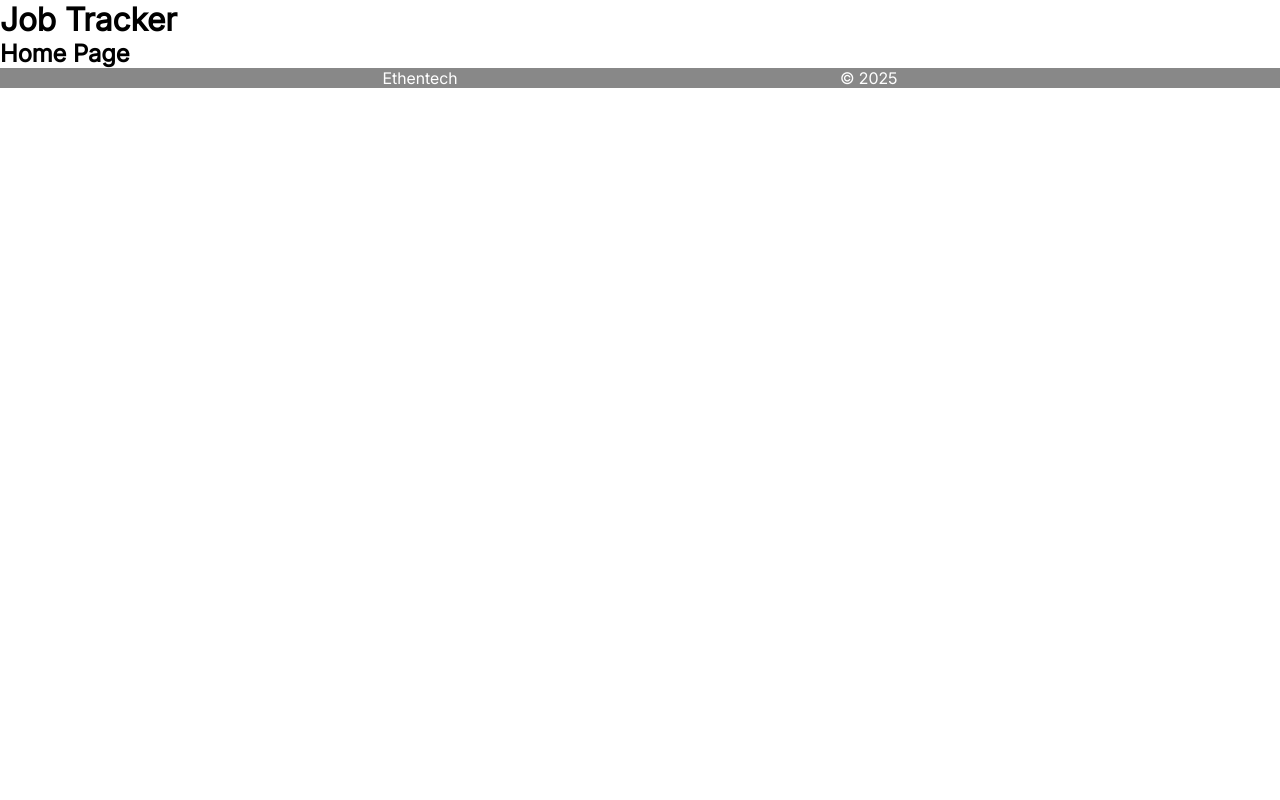
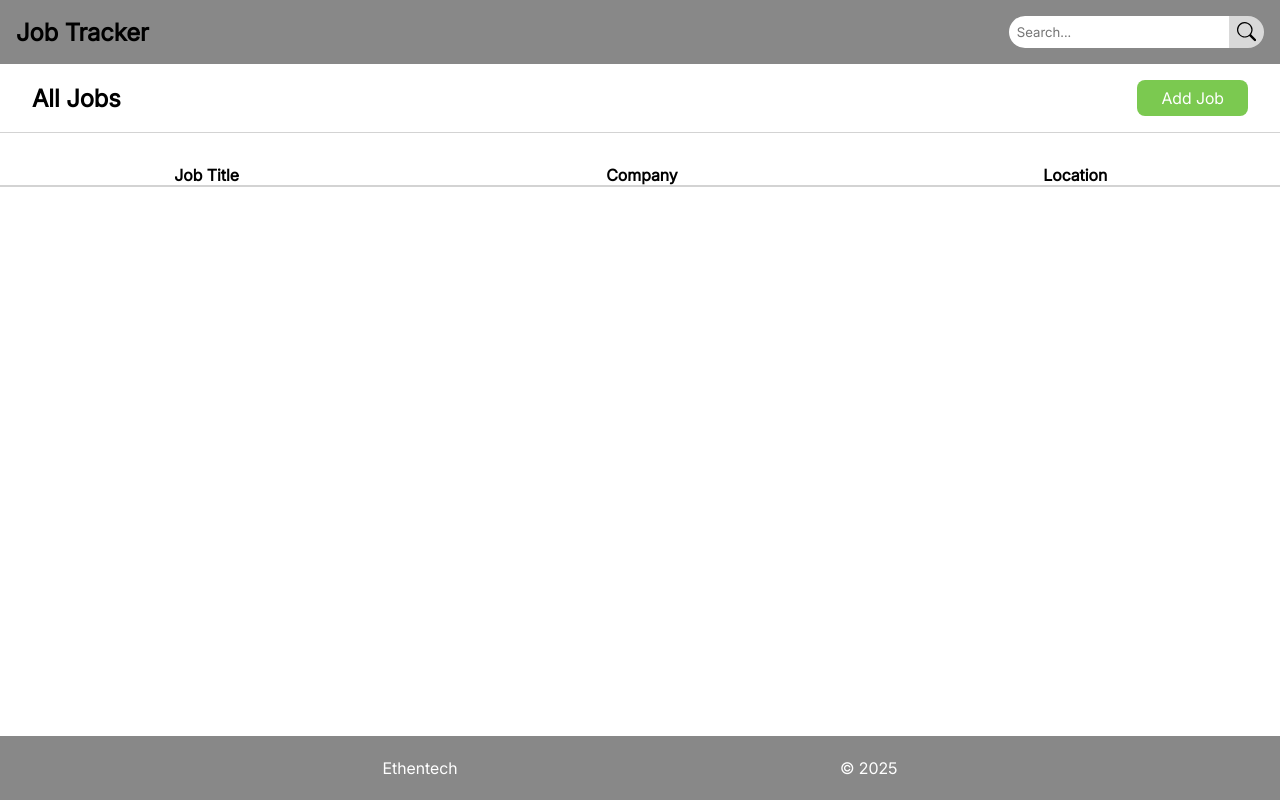
Before and after one commit to msizi007/Job_Application_Tracker, a React (Vite) app: page /home in a window 1280 px wide. Built offline with nearby package versions, Linux system fonts and the light colour scheme.

Commit message:
added components for home page

```diff
--- a/public/db.json
+++ b/public/db.json
@@ -9,6 +9,26 @@
       "id": "d351",
       "username": "jake",
       "password": "123"
+    },
+    {
+      "id": "a804",
+      "username": "Dlozi",
+      "password": "1234"
+    },
+    {
+      "id": "f7e8",
+      "username": "Dlozi",
+      "password": "123"
+    },
+    {
+      "id": "52cb",
+      "username": "msizi",
+      "password": "8888"
+    },
+    {
+      "id": "3737",
+      "username": "Msizi",
+      "password": "999"
     }
   ],
   "jobs": []
--- a/src/components/Button.tsx
+++ b/src/components/Button.tsx
@@ -1,6 +1,6 @@
 interface Props {
   text: string;
-  onclick: () => void | Promise<void>;
+  onclick: (e?: React.MouseEvent<HTMLButtonElement>) => void | Promise<void>;
   style?: React.CSSProperties;
 }
 
--- a/src/components/Footer.tsx
+++ b/src/components/Footer.tsx
@@ -10,7 +10,7 @@ export default function Footer() {
 }
 
 const _footer: React.CSSProperties = {
-  height: "8%",
+  height: "8vh",
   display: "flex",
   justifyContent: "space-evenly",
   alignItems: "center",
--- a/src/components/InputField.tsx
+++ b/src/components/InputField.tsx
@@ -8,17 +8,17 @@ interface Props {
   field: string;
   setField: Dispatch<SetStateAction<string>>;
   icon: IconType;
+  style?: React.CSSProperties;
 }
 
 export default function InputField(props: Props) {
   return (
-    <div style={_inputGroup}>
+    <div style={{ ..._inputGroup, ...props.style }}>
       <div style={_inputIcon}>{props.icon && <props.icon />}</div>
       <input
         type={props.type}
         style={_input}
-        id="inlineFormInputGroupUsername"
-        placeholder="Username"
+        placeholder={props.placeholder}
         value={props.field}
         onChange={(e) => props.setField(e.target.value)}
         required
@@ -28,7 +28,6 @@ export default function InputField(props: Props) {
 }
 
 const _inputGroup: React.CSSProperties = {
-  margin: "1.5rem 0",
   display: "flex",
 };
 
@@ -39,4 +38,5 @@ const _inputIcon: React.CSSProperties = {
 
 const _input: React.CSSProperties = {
   width: "100%",
+  marginLeft: "-1px",
 };
--- a/src/components/Navbar.tsx
+++ b/src/components/Navbar.tsx
@@ -1,6 +1,23 @@
+import { Color } from "../context/_css";
+import Searchbar from "./Searchbar";
+
 export default function Navbar() {
-  return <div className="navbar">
-    <h1>Job Tracker</h1>
+  return (
+    <div style={_navbar}>
+      <h1 style={_h1}>Job Tracker</h1>
+      <Searchbar />
+    </div>
+  );
+}
 
-  </div>;
-}
+const _navbar: React.CSSProperties = {
+  height: "8vh",
+  display: "flex",
+  justifyContent: "space-between",
+  alignItems: "center",
+  backgroundColor: Color.Gray,
+  padding: "1rem",
+};
+const _h1: React.CSSProperties = {
+  fontSize: "1.5rem",
+};
--- a/src/components/Searchbar.tsx
+++ b/src/components/Searchbar.tsx
@@ -1,20 +1,35 @@
 import React from "react";
+import { BsSearch } from "react-icons/bs";
 
 export default function Searchbar() {
   return (
     <div style={searchBar}>
-      <input type="text" placeholder="Search..." />
+      <input style={searchInput} type="text" placeholder="Search..." />
+      <div style={searchIcon}>
+        <BsSearch />
+      </div>
     </div>
   );
 }
 
 const searchBar: React.CSSProperties = {
   display: "flex",
+};
+
+const searchInput: React.CSSProperties = {
+  padding: ".5rem",
+  border: "none",
+  borderTopLeftRadius: "1rem",
+  borderBottomLeftRadius: "1rem",
+};
+const searchIcon: React.CSSProperties = {
+  padding: "0 .5rem",
+  display: "flex",
+  justifyContent: "center",
   alignItems: "center",
-  border: "1px solid #ccc",
-  borderRadius: "4px",
-  padding: "5px",
-  width: "100%",
-  maxWidth: "400px",
-  margin: "0 auto",
+  backgroundColor: "#d9d9d9",
+  borderTopRightRadius: "1rem",
+  borderBottomRightRadius: "1rem",
+  fontSize: "1.2rem",
+  marginLeft: "-1px",
 };
--- /dev/null
+++ b/src/components/Table.tsx
@@ -0,0 +1,38 @@
+interface Props {
+  head: string[];
+  data: object[];
+}
+
+export default function Table(props: Props) {
+  return (
+    <table style={_table}>
+      <thead style={_th}>
+        <tr>
+          {props.head.map((data, i) => (
+            <th key={i}>{data}</th>
+          ))}
+        </tr>
+      </thead>
+      <tbody></tbody>
+      {props.data.map((row, i) => (
+        <tr key={i}>
+          {Object.values(row).map((value, j) => (
+            <td key={j}>{value}</td>
+          ))}
+        </tr>
+      ))}
+    </table>
+  );
+}
+
+const _table: React.CSSProperties = {
+  marginTop: "2rem",
+  width: "100%",
+  borderCollapse: "collapse",
+};
+
+const _th: React.CSSProperties = {
+  textAlign: "center",
+  borderBottom: "2px solid lightgray",
+  padding: "1rem 2rem",
+};
--- a/src/pages/Home.tsx
+++ b/src/pages/Home.tsx
@@ -1,11 +1,47 @@
+import Button from "../components/Button";
 import Footer from "../components/Footer";
 import Navbar from "../components/Navbar";
+import Table from "../components/Table";
+import { Color } from "../context/_css";
 export default function Home() {
   return (
-    <div>
+    <div style={_homePage}>
       <Navbar />
-      <h2>Home Page</h2>
+      <div style={_body}>
+        <div style={_row}>
+          <h2>All Jobs</h2>
+          <Button style={_button} text="Add Job" onclick={() => {}} />
+        </div>
+        <Table head={["Job Title", "Company", "Location"]} data={[]} />
+      </div>
+
       <Footer />
     </div>
   );
 }
+
+const _homePage: React.CSSProperties = {
+  width: "100%",
+  height: "100%",
+  display: "flex",
+  flexDirection: "column",
+};
+const _body: React.CSSProperties = {
+  flex: 1,
+};
+
+const _row: React.CSSProperties = {
+  display: "flex",
+  justifyContent: "space-between",
+  alignItems: "center",
+  padding: "1rem 2rem",
+  borderBottom: "1px solid lightgray",
+};
+
+const _button: React.CSSProperties = {
+  backgroundColor: Color.Mantis,
+  color: "white",
+  padding: "0.5rem 1.5rem",
+  borderRadius: ".5rem",
+  fontSize: "1rem",
+};
--- a/src/pages/Login.tsx
+++ b/src/pages/Login.tsx
@@ -13,27 +13,37 @@ export default function Login() {
   const navigate = useNavigate();
 
   async function loginUser() {
-    const res = await axios
-      .get(
+    try {
+      const response = await axios.get(
         `http://localhost:3000/users?username=${username}&password=${password}`
-      )
-      .then((response) => {
-        console.log(response.data);
-        return response.data.length > 0;
-      });
-    console.log(res);
-    if (res) {
-      navigate("/home");
-      alert("Login successful!");
-    } else {
-      alert("Invalid username or password!");
+      );
+
+      const user = response.data.filter(
+        (res: { username: string; password: string }) => {
+          return (
+            res.username === username.trim() && res.password === password.trim()
+          );
+        }
+      );
+
+      if (user.length > 0) {
+        alert("Login successful!");
+        navigate("/home");
+      } else {
+        alert("Invalid username or password!");
+      }
+    } catch (error) {
+      console.error("Login error:", error);
+      alert("Something went wrong during login.");
     }
   }
+
   return (
     <div style={_loginPage}>
       <div style={_container}>
         <form action="" style={_form}>
           <InputField
+            style={_input}
             type="text"
             for="username"
             placeholder="Username..."
@@ -42,6 +52,7 @@ export default function Login() {
             icon={BsPersonFill}
           />
           <InputField
+            style={_input}
             type="password"
             for="password"
             placeholder="Password..."
@@ -53,7 +64,14 @@ export default function Login() {
           <p style={_form_p}>
             Don't have an account? <Link to="/signup">sign up</Link> now.
           </p>
-          <Button style={_form_button} text="Login" onclick={loginUser} />
+          <Button
+            style={_form_button}
+            text="Login"
+            onclick={(e) => {
+              e!.preventDefault();
+              loginUser();
+            }}
+          />
         </form>
         <Image src={LoginImage} alt="still login image" size={50} />
       </div>
@@ -93,9 +111,14 @@ const _form_p: React.CSSProperties = {
 };
 
 const _form_button: React.CSSProperties = {
-  width: "80%",
+  width: "50%",
   padding: ".5rem 1rem",
   backgroundColor: Color.Indigo,
   color: Color.White,
   fontFamily: "InterBold",
+  borderRadius: ".5rem",
 };
+
+const _input: React.CSSProperties = {
+  margin: "1rem 0",
+};
--- a/src/pages/Register.tsx
+++ b/src/pages/Register.tsx
@@ -3,10 +3,11 @@ import InputField from "../components/InputField";
 import Button from "../components/Button";
 import LoginImage from "../assets/still.webp";
 import Image from "../components/Image";
-import { useState } from "react";
+import React, { useState } from "react";
 import axios from "axios";
 import { useNavigate } from "react-router-dom";
-import { BsLock, BsPerson } from "react-icons/bs";
+import { BsLockFill, BsPersonFill } from "react-icons/bs";
+import { Color } from "../context/_css";
 
 export default function Register() {
   const [username, setUsername] = useState<string>("");
@@ -37,40 +38,93 @@ export default function Register() {
   }
 
   return (
-    <div className="register-page">
-      <div className="container">
-        <form action="#">
+    <div style={_registerPage}>
+      <div style={_container}>
+        <form action="" style={_form}>
           <InputField
+            style={_input}
             type="text"
             for="username"
             placeholder="Username..."
             field={username}
             setField={setUsername}
-            icon={BsPerson}
+            icon={BsPersonFill}
           />
           <InputField
+            style={_input}
             type="password"
             for="password"
             placeholder="Password..."
             field={password}
             setField={setPassword}
-            icon={BsLock}
+            icon={BsLockFill}
           />
           <InputField
+            style={_input}
             type="password"
             for="confirm-password"
             placeholder="Confirm Password..."
             field={confirmPassword}
             setField={setConfirmPassword}
-            icon={BsLock}
+            icon={BsLockFill}
           />
-          <p>
+          <p style={_p}>
             Already have an account? <Link to="/login">Log in</Link> instead.
           </p>
-          <Button text="Register" onclick={registerUser} />
+          <Button
+            style={_button}
+            text="Register"
+            onclick={(e) => {
+              e!.preventDefault();
+              registerUser();
+            }}
+          />
         </form>
         <Image src={LoginImage} alt="still login image" size={50} />
       </div>
     </div>
   );
 }
+
+const _registerPage: React.CSSProperties = {
+  width: "100%",
+  height: "100%",
+  display: "flex",
+  justifyContent: "center",
+  alignItems: "center",
+};
+
+const _container: React.CSSProperties = {
+  width: "50%",
+  height: "50%",
+  display: "flex",
+};
+
+const _input: React.CSSProperties = {
+  padding: "1rem 0",
+};
+
+const _form: React.CSSProperties = {
+  width: "50%",
+  height: "100%",
+  border: "2px solid black",
+  borderRadius: "2rem",
+  padding: "1rem",
+  display: "flex",
+  flexDirection: "column",
+  justifyContent: "center",
+  alignItems: "center",
+};
+
+const _p: React.CSSProperties = {
+  fontSize: ".8rem",
+  margin: "1rem",
+};
+
+const _button: React.CSSProperties = {
+  width: "50%",
+  padding: ".5rem 1rem",
+  color: Color.White,
+  backgroundColor: Color.Indigo,
+  borderRadius: ".5rem",
+};
```
Also changed, not shown: src/components/Avatar.tsx (added, +7 -0 lines).
